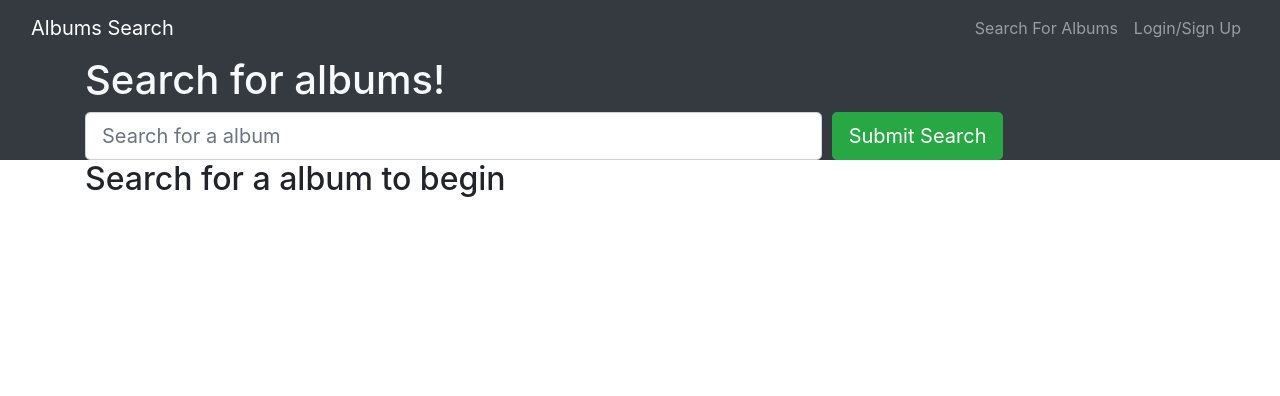
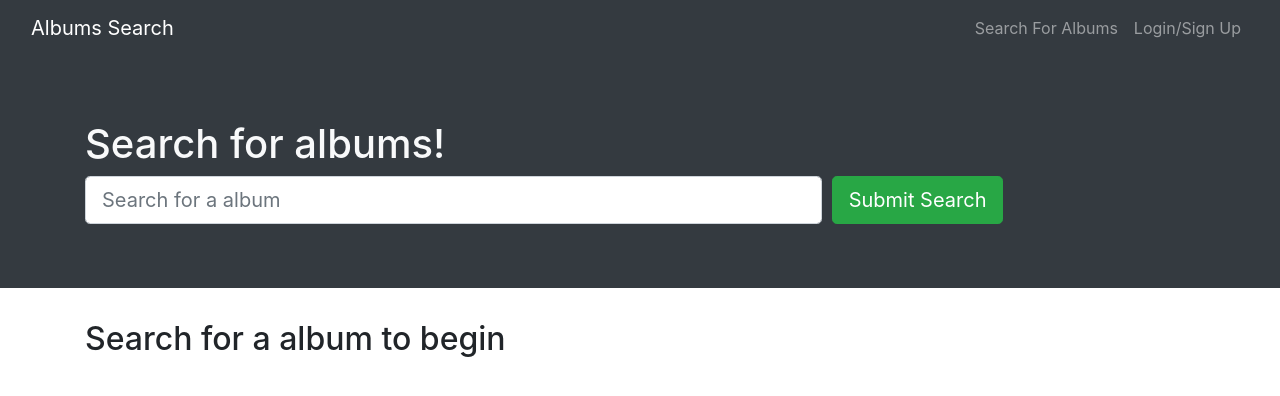
Before and after one commit to k3vbot/Social-Music-App, a React (Create React App) app in the folder client/: page / in a window 1280 px wide. Shown: the top 396 px of the page. Built offline with nearby package versions, Linux system fonts and the light colour scheme; a web font is replaced by a local one.

Commit message:
updated packages for correct syntax

```diff
--- a/client/src/pages/SearchAlbums.js
+++ b/client/src/pages/SearchAlbums.js
@@ -1,5 +1,5 @@
 import React, { useState, useEffect } from 'react';
-import { Container, Col, Form, Button, Card, CardColumns } from 'react-bootstrap';
+import { Jumbotron, Container, Col, Form, Button, Card, CardColumns } from 'react-bootstrap';
 
 import Auth from '../utils/auth';
 import { searchFmAlbums } from '../utils/API';
@@ -85,7 +85,7 @@ const SearchAlbums = () => {
 
   return (
     <>
-      <div class='jumbotron' fluid className='text-light bg-dark'>
+      <Jumbotron fluid className='text-light bg-dark'>
         <Container>
           <h1>Search for albums!</h1>
           {
@@ -111,7 +111,7 @@ const SearchAlbums = () => {
             </Form.Row>
           </Form>
         </Container>
-      </div>
+      </Jumbotron>
 
       <Container>
         <h2>
```
